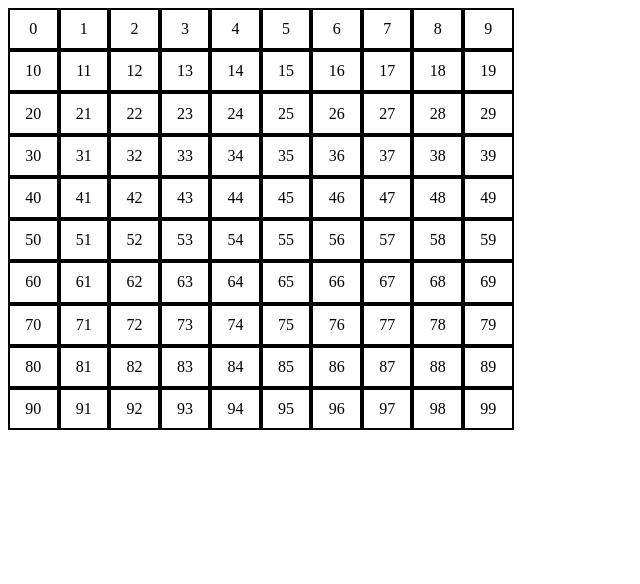
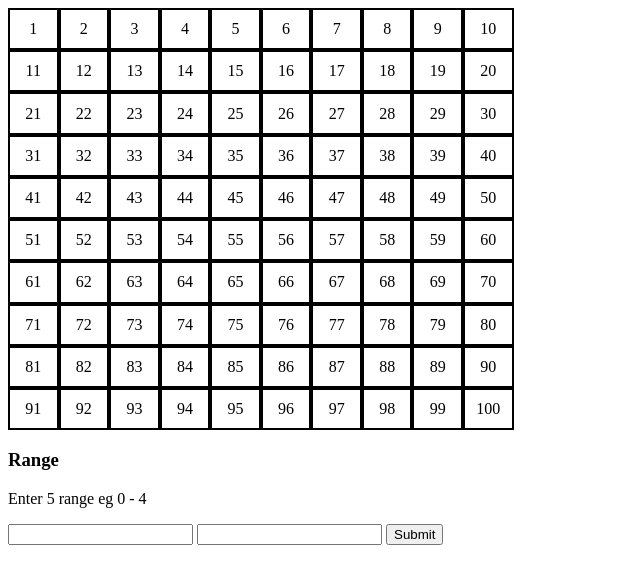
Before and after one commit to samirkhadka998/odin-BattleShip, a website: page index.html in a window 1280 px wide. Shown: the whole page, without its empty margins (0-640 px from the left). Drawn offline with Linux system fonts and the light colour scheme.

Commit message:
Possible range arrays from 1 - 100

```diff
--- a/index.html
+++ b/index.html
@@ -11,6 +11,13 @@
     <div id="humanBoard">
 
     </div>
+    <div id = "range">
+        <h3>Range</h3>
+        <p>Enter 5 range eg 0 - 4</p>
+        <input class="start" type="number">
+        <input class="end" type="number">
+        <button id="rangeBtn">Submit</button>
+    </div>
     <div id="player2board"></div>
 </body>
 </html>
--- a/index.js
+++ b/index.js
@@ -13,7 +13,6 @@ class GameBoard {
     }
 
     placeShip() {
-        console.log("Ship is moved to " + this.coordinates);
     }
 }
 
@@ -35,9 +34,35 @@ class Player {
     }
 }
 
+let combos = [];
+let start = 1, end = 10;
+while (end < 101) {
+    let combo = [];
+    for (let index = start; index <= end; index++) {
+        combo.push(index);
+    }
+    combos.push(combo);
+    start = start + 10;
+    end += 10;
+
+}
+
+start = 1, end = 91;
+while (end < 101) {
+    let combo = [];
+    for (let index = start; index <= end; index+=10) {
+        combo.push(index);
+    }
+    combos.push(combo);
+    start++;
+    end++;
+
+}
+console.log(combos);
+
 
 let humanGameBoards = [];
-for(let i = 0 ; i < 100 ; i++){
+for(let i = 1 ; i <= 100 ; i++){
     let coordinate = new Coordinates(i, false);
     humanGameBoards.push(new GameBoard(null,coordinate));
 
@@ -92,16 +117,18 @@ function createHumanBoard(humanGameBoards) {
     });
 
     let childrens = humanBoard.querySelectorAll('div');
-    console.log(childrens)
 
     Array.from(childrens).forEach(c => {
-        console.log(c);
         c.addEventListener('click', attackOnOpposition )
     })
 
 }
 
 function attackOnOpposition(e) {
-    let num = e.target.className.substring(1);
-    receiveAttack(num);
+    if(!e.target.className.includes('hit')){
+        let num = e.target.className.substring(1);
+        e.target.classList.add('hit');
+        receiveAttack(num);
+    }
+
 }
--- a/style.css
+++ b/style.css
@@ -9,3 +9,7 @@ div#humanBoard {
     padding: 20%;
     text-align: center;
 }
+
+.hit{
+    background: pink;
+}
```
